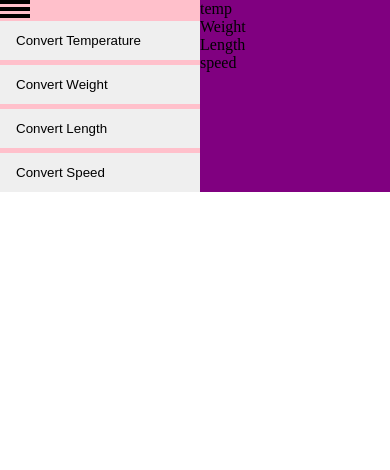
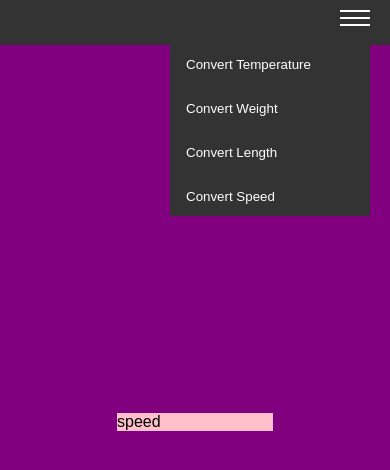
Before and after one commit to soumah-yaya/converter, a website: page index.html in a window 390 px wide. Drawn offline with Linux system fonts and the light colour scheme.

Commit message:
common layout completed

```diff
--- a/index.css
+++ b/index.css
@@ -2,38 +2,54 @@
   margin: 0;
   padding: 0;
   box-sizing: border-box;
+}
+html {
+  font-family: Arial, Helvetica, sans-serif;
+  font-size: 16px;
 }
 ul {
   list-style-type: none;
 }
 .toggle {
   width: 30px;
+  display: none;
 }
-.togglehover {
+.toggle:hover {
   cursor: pointer;
 }
 .toggle li {
-  border: 2px solid #000;
+  border: 1px solid #fff;
 }
 .toggle li + li {
-  margin: 3px 0;
+  margin: 5px 0;
 }
 .container {
   display: flex;
 }
 .container .nav {
   width: 200px;
-  background-color: pink;
+  background-color: #333;
+  height: 100vh;
 }
 .container .nav button {
   width: 100%;
   border: none;
   padding: 12px 16px;
   text-align: left;
+  color: #fff;
   cursor: pointer;
+  background-color: #333;
+  transition: all 0.2s;
 }
-.container .nav buttonhover {
-  background-color: red;
+.container .nav button:hover {
+  background-color: #535353;
+  font-size: 16px;
+  padding: 11px 7px;
+}
+.container .nav .active {
+  background-color: #535353;
+  font-size: 16px;
+  padding: 11px 7px;
 }
 .container .nav .menu li + li {
   margin-top: 5px;
@@ -42,3 +58,53 @@ ul {
   flex: 1;
   background-color: purple;
 }
+.container .center {
+  position: absolute;
+  top: 50%;
+  left: 50%;
+  transform: translate(-50%, -50%);
+  width: 40%;
+  background-color: pink;
+}
+@media screen and (max-width: 576px) {
+  .container {
+    display: flex;
+    flex-direction: column;
+    height: 100vh;
+  }
+  .container .nav {
+    position: relative;
+    width: 100%;
+    background-color: #333;
+    height: 45px;
+  }
+  .container .nav .toggle {
+    display: block;
+    float: right;
+    margin-top: 10px;
+    margin-right: 20px;
+  }
+  .container .nav .menu {
+    position: absolute;
+    display: block;
+    min-width: 200px;
+    top: 45px;
+    right: 20px;
+    background-color: #333;
+  }
+  .container .nav button {
+    width: 100%;
+    border: none;
+    padding: 12px 16px;
+    text-align: left;
+    color: #fff;
+    cursor: pointer;
+    background-color: #333;
+    transition: all 0.2s;
+  }
+  .container .nav button:hover {
+    background-color: #535353;
+    font-size: 14px;
+    padding: 12px 16px;
+  }
+}
--- a/index.html
+++ b/index.html
@@ -9,6 +9,7 @@
       content="This app can convert temperatures, weights, length and speed"
     />
     <title>Converter</title>
+
     <link rel="stylesheet" href="./index.css" />
   </head>
   <body>
@@ -27,10 +28,10 @@
         </ul>
       </div>
       <div class="main-content">
-        <div class="convertTemp">temp</div>
-        <div class="convertWeight">Weight</div>
-        <div class="convertLength">Length</div>
-        <div class="convertSpeed">speed</div>
+        <div class="convertTemp center">temp</div>
+        <div class="convertWeight center">Weight</div>
+        <div class="convertLength center">Length</div>
+        <div class="convertSpeed center">speed</div>
       </div>
     </div>
   </body>
```
Also changed, not shown: README.md (added).
